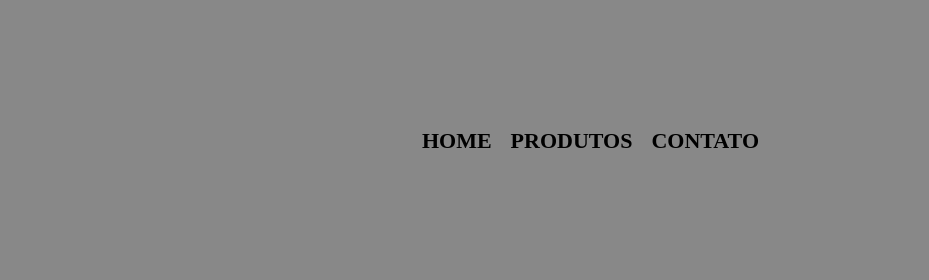
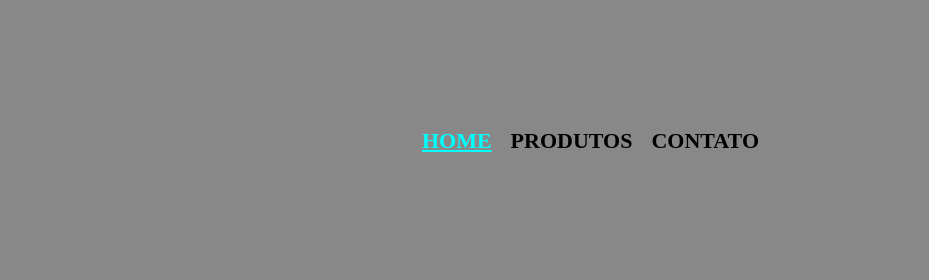
Before and after one commit to victorbcarvalho/html-css, a plain HTML site: page produtos.html in a window 1280 px wide. In both pictures the pointer is over the link "HOME". Shown: the top 280 px of the page, 351-1280 px from the left. Drawn offline with Linux system fonts and the light colour scheme.

Commit message:
Efeito no menu adicionado

```diff
--- a/css/produtos.css
+++ b/css/produtos.css
@@ -25,6 +25,11 @@ nav a{
     font-weight: bold;
     font-size: 22px;
     text-decoration: none;
+}
+
+nav a:hover{
+    color: #0ff;
+    text-decoration: underline;
 }
 
 .produtos{
```
